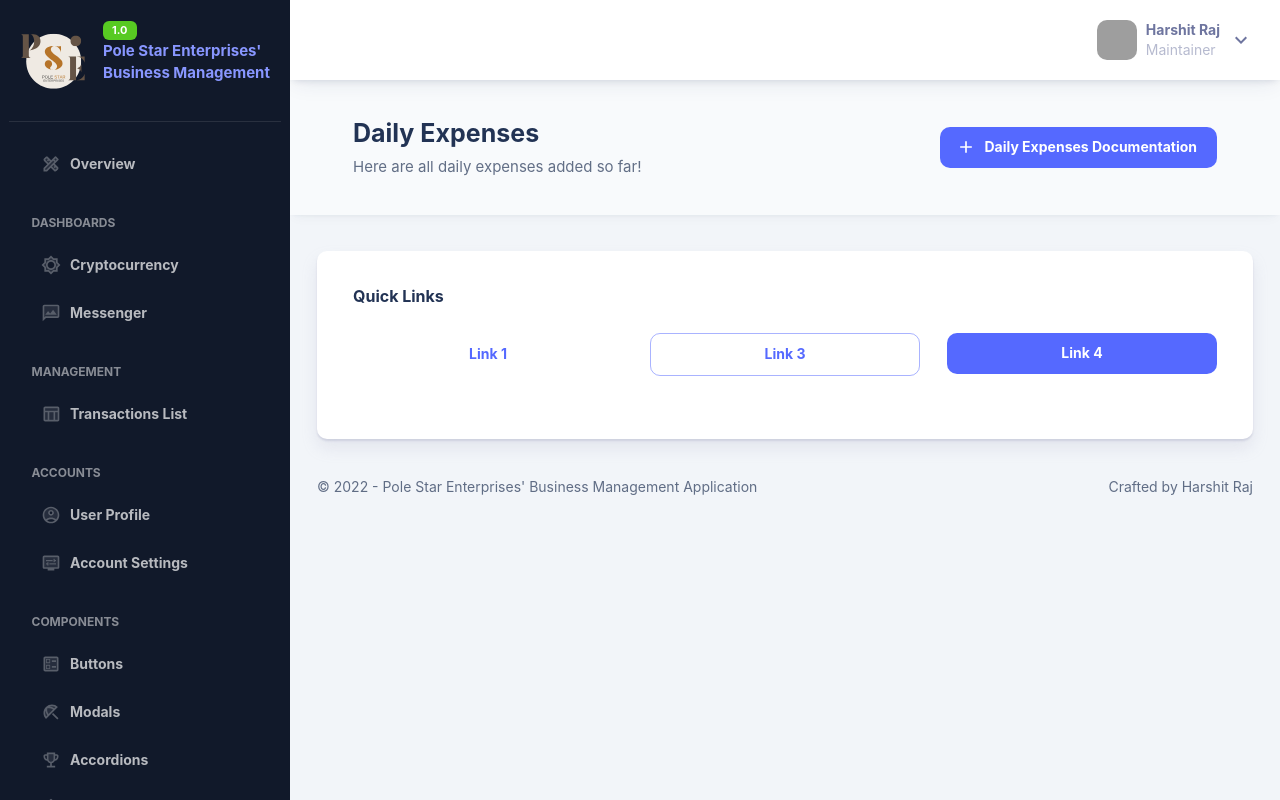
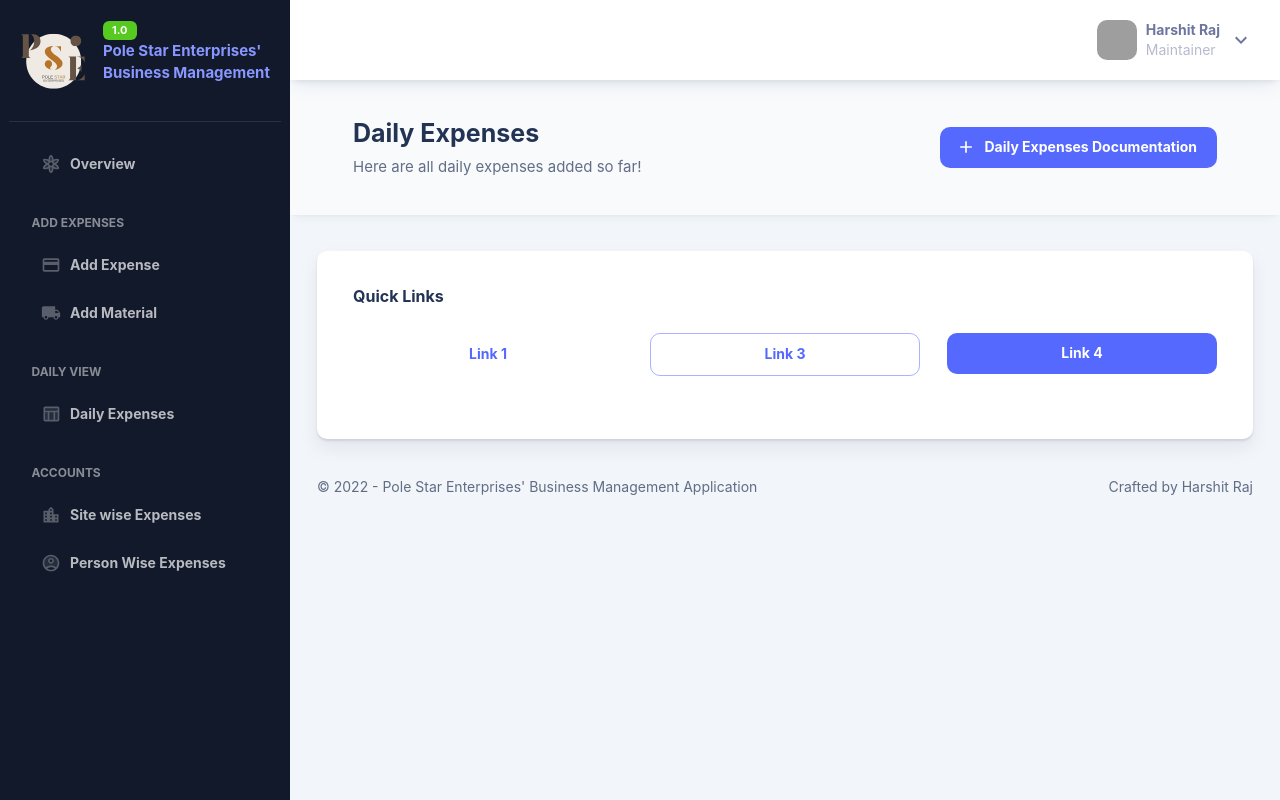
Before and after one commit to 1-Harshit/business-management, a Next.js app: page /admin/daily in a window 1280 px wide. Built offline with nearby package versions, Linux system fonts and the light colour scheme; grey boxes are pictures that could not be loaded.

Commit message:
Update sidebarmenu

```diff
--- a/src/layouts/components/SidebarMenu.tsx
+++ b/src/layouts/components/SidebarMenu.tsx
@@ -8,25 +8,12 @@ import {
   alpha,
   styled,
 } from "@mui/material"
-import DesignServicesTwoToneIcon from "@mui/icons-material/DesignServicesTwoTone"
-import BrightnessLowTwoToneIcon from "@mui/icons-material/BrightnessLowTwoTone"
-import MmsTwoToneIcon from "@mui/icons-material/MmsTwoTone"
 import TableChartTwoToneIcon from "@mui/icons-material/TableChartTwoTone"
 import AccountCircleTwoToneIcon from "@mui/icons-material/AccountCircleTwoTone"
-import BallotTwoToneIcon from "@mui/icons-material/BallotTwoTone"
-import BeachAccessTwoToneIcon from "@mui/icons-material/BeachAccessTwoTone"
-import EmojiEventsTwoToneIcon from "@mui/icons-material/EmojiEventsTwoTone"
 import FilterVintageTwoToneIcon from "@mui/icons-material/FilterVintageTwoTone"
-import HowToVoteTwoToneIcon from "@mui/icons-material/HowToVoteTwoTone"
-import LocalPharmacyTwoToneIcon from "@mui/icons-material/LocalPharmacyTwoTone"
-import RedeemTwoToneIcon from "@mui/icons-material/RedeemTwoTone"
-import SettingsTwoToneIcon from "@mui/icons-material/SettingsTwoTone"
-import TrafficTwoToneIcon from "@mui/icons-material/TrafficTwoTone"
-import CheckBoxTwoToneIcon from "@mui/icons-material/CheckBoxTwoTone"
-import ChromeReaderModeTwoToneIcon from "@mui/icons-material/ChromeReaderModeTwoTone"
-import WorkspacePremiumTwoToneIcon from "@mui/icons-material/WorkspacePremiumTwoTone"
-import CameraFrontTwoToneIcon from "@mui/icons-material/CameraFrontTwoTone"
-import DisplaySettingsTwoToneIcon from "@mui/icons-material/DisplaySettingsTwoTone"
+import LocationCircleTwoToneIcon from "@mui/icons-material/LocationCity"
+import LocalShippingIcon from "@mui/icons-material/LocalShipping"
+import PaymentIcon from "@mui/icons-material/Payment"
 
 import { SidebarContext } from "src/contexts/SidebarContext"
 
@@ -184,8 +171,8 @@ const SidebarMenu = () => {
               <Button
                 disableRipple
                 onClick={closeSidebar}
-                href="/overview"
-                startIcon={<DesignServicesTwoToneIcon />}
+                href="/admin"
+                startIcon={<FilterVintageTwoToneIcon />}
               >
                 Overview
               </Button>
@@ -197,7 +184,7 @@ const SidebarMenu = () => {
         component="div"
         subheader={
           <ListSubheader component="div" disableSticky>
-            Dashboards
+            Add Expenses
           </ListSubheader>
         }
       >
@@ -207,20 +194,20 @@ const SidebarMenu = () => {
               <Button
                 disableRipple
                 onClick={closeSidebar}
-                href="/dashboards/crypto"
-                startIcon={<BrightnessLowTwoToneIcon />}
+                href="/admin/new/expense"
+                startIcon={<PaymentIcon />}
               >
-                Cryptocurrency
+                Add Expense
               </Button>
             </ListItem>
             <ListItem component="div">
               <Button
                 disableRipple
                 onClick={closeSidebar}
-                href="/dashboards/messenger"
-                startIcon={<MmsTwoToneIcon />}
+                href="/admin/new/material"
+                startIcon={<LocalShippingIcon />}
               >
-                Messenger
+                Add Material
               </Button>
             </ListItem>
           </List>
@@ -230,7 +217,7 @@ const SidebarMenu = () => {
         component="div"
         subheader={
           <ListSubheader component="div" disableSticky>
-            Management
+            Daily View
           </ListSubheader>
         }
       >
@@ -240,10 +227,10 @@ const SidebarMenu = () => {
               <Button
                 disableRipple
                 onClick={closeSidebar}
-                href="/management/transactions"
+                href="/admin/daily"
                 startIcon={<TableChartTwoToneIcon />}
               >
-                Transactions List
+                Daily Expenses
               </Button>
             </ListItem>
           </List>
@@ -263,176 +250,20 @@ const SidebarMenu = () => {
               <Button
                 disableRipple
                 onClick={closeSidebar}
-                href="/management/profile/details"
-                startIcon={<AccountCircleTwoToneIcon />}
+                href="/admin/sites"
+                startIcon={<LocationCircleTwoToneIcon />}
               >
-                User Profile
+                Site wise Expenses
               </Button>
             </ListItem>
             <ListItem component="div">
               <Button
                 disableRipple
                 onClick={closeSidebar}
-                href="/management/profile/settings"
-                startIcon={<DisplaySettingsTwoToneIcon />}
+                href="/admin/persons"
+                startIcon={<AccountCircleTwoToneIcon />}
               >
-                Account Settings
-              </Button>
-            </ListItem>
-          </List>
-        </SubMenuWrapper>
-      </List>
-      <List
-        component="div"
-        subheader={
-          <ListSubheader component="div" disableSticky>
-            Components
-          </ListSubheader>
-        }
-      >
-        <SubMenuWrapper>
-          <List component="div">
-            <ListItem component="div">
-              <Button
-                disableRipple
-                onClick={closeSidebar}
-                href="/components/buttons"
-                startIcon={<BallotTwoToneIcon />}
-              >
-                Buttons
-              </Button>
-            </ListItem>
-            <ListItem component="div">
-              <Button
-                disableRipple
-                onClick={closeSidebar}
-                href="/components/modals"
-                startIcon={<BeachAccessTwoToneIcon />}
-              >
-                Modals
-              </Button>
-            </ListItem>
-            <ListItem component="div">
-              <Button
-                disableRipple
-                onClick={closeSidebar}
-                href="/components/accordions"
-                startIcon={<EmojiEventsTwoToneIcon />}
-              >
-                Accordions
-              </Button>
-            </ListItem>
-            <ListItem component="div">
-              <Button
-                disableRipple
-                onClick={closeSidebar}
-                href="/components/tabs"
-                startIcon={<FilterVintageTwoToneIcon />}
-              >
-                Tabs
-              </Button>
-            </ListItem>
-            <ListItem component="div">
-              <Button
-                disableRipple
-                onClick={closeSidebar}
-                href="/components/badges"
-                startIcon={<HowToVoteTwoToneIcon />}
-              >
-                Badges
-              </Button>
-            </ListItem>
-            <ListItem component="div">
-              <Button
-                disableRipple
-                onClick={closeSidebar}
-                href="/components/tooltips"
-                startIcon={<LocalPharmacyTwoToneIcon />}
-              >
-                Tooltips
-              </Button>
-            </ListItem>
-            <ListItem component="div">
-              <Button
-                disableRipple
-                onClick={closeSidebar}
-                href="/components/avatars"
-                startIcon={<RedeemTwoToneIcon />}
-              >
-                Avatars
-              </Button>
-            </ListItem>
-            <ListItem component="div">
-              <Button
-                disableRipple
-                onClick={closeSidebar}
-                href="/components/cards"
-                startIcon={<SettingsTwoToneIcon />}
-              >
-                Cards
-              </Button>
-            </ListItem>
-            <ListItem component="div">
-              <Button
-                disableRipple
-                onClick={closeSidebar}
-                href="/components/forms"
-                startIcon={<TrafficTwoToneIcon />}
-              >
-                Forms
-              </Button>
-            </ListItem>
-          </List>
-        </SubMenuWrapper>
-      </List>
-      <List
-        component="div"
-        subheader={
-          <ListSubheader component="div" disableSticky>
-            Extra Pages
-          </ListSubheader>
-        }
-      >
-        <SubMenuWrapper>
-          <List component="div">
-            <ListItem component="div">
-              <Button
-                disableRipple
-                onClick={closeSidebar}
-                href="/status/404"
-                startIcon={<CheckBoxTwoToneIcon />}
-              >
-                Error 404
-              </Button>
-            </ListItem>
-            <ListItem component="div">
-              <Button
-                disableRipple
-                onClick={closeSidebar}
-                href="/status/500"
-                startIcon={<CameraFrontTwoToneIcon />}
-              >
-                Error 500
-              </Button>
-            </ListItem>
-            <ListItem component="div">
-              <Button
-                disableRipple
-                onClick={closeSidebar}
-                href="/status/coming-soon"
-                startIcon={<ChromeReaderModeTwoToneIcon />}
-              >
-                Coming Soon
-              </Button>
-            </ListItem>
-            <ListItem component="div">
-              <Button
-                disableRipple
-                onClick={closeSidebar}
-                href="/status/maintenance"
-                startIcon={<WorkspacePremiumTwoToneIcon />}
-              >
-                Maintenance
+                Person Wise Expenses
               </Button>
             </ListItem>
           </List>
```
